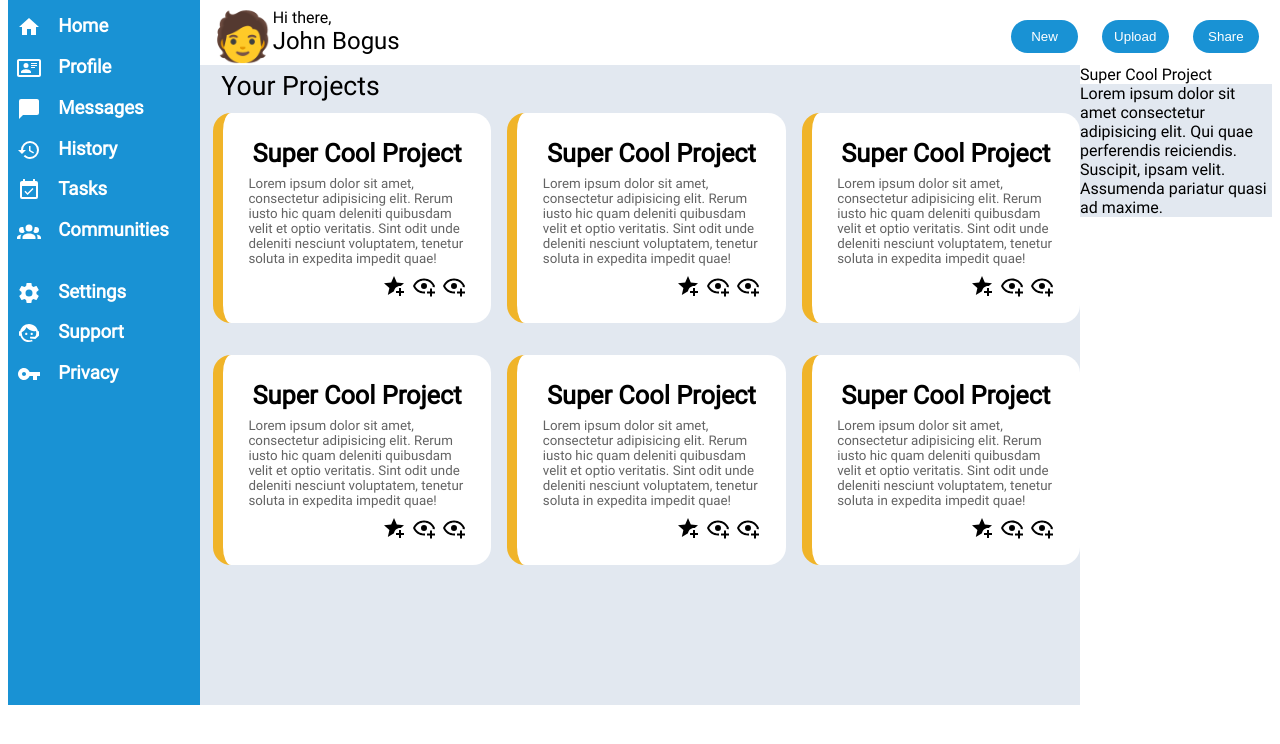
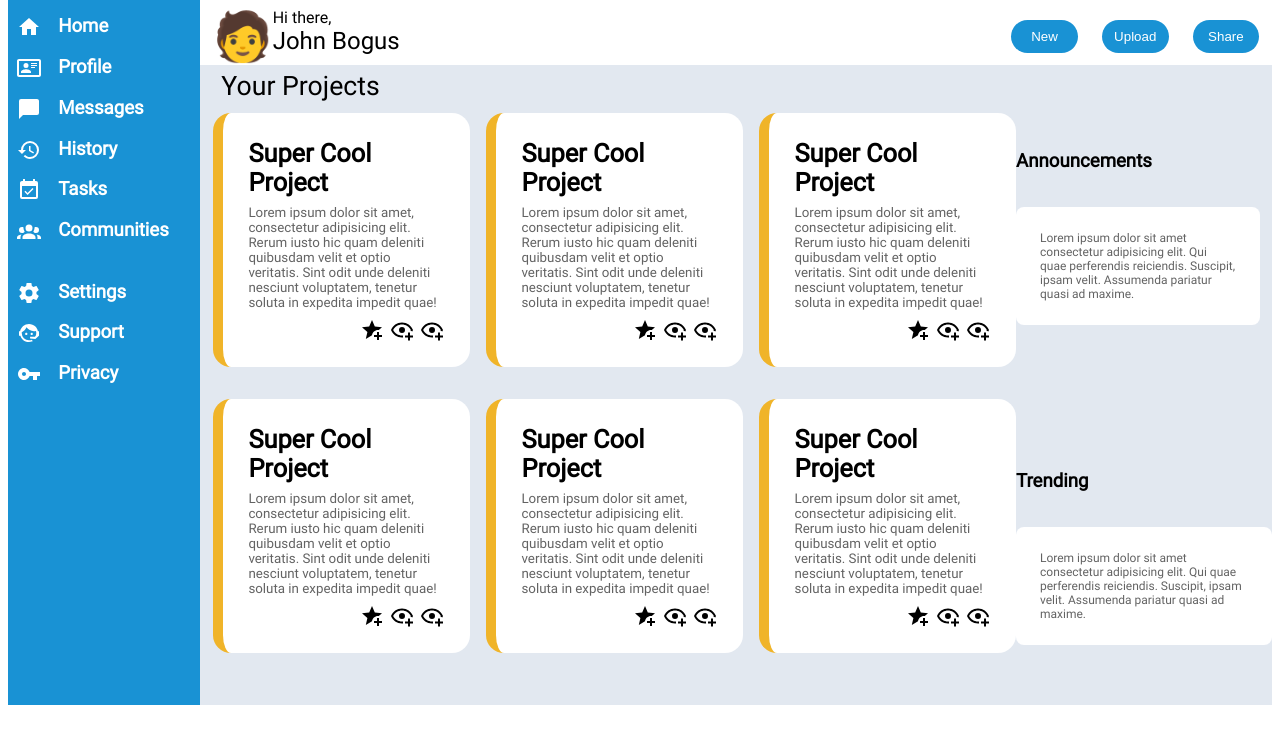
Before and after one commit to BingusBoy/dashboard-odin, a plain HTML site: page index.html in a window 1280 px wide. Shown: the part 52-796 px from the top of the page. Drawn offline with Linux system fonts and the light colour scheme.

Commit message:
add styling to infobar

```diff
--- a/index.html
+++ b/index.html
@@ -317,14 +317,23 @@
       </div>
       <div class="info">
         <div class="announcements">
-          <div class="header">Super Cool Project</div>
+          <div class="header">Announcements</div>
+          <div class="title">Lorem Ipsum</div>
           <div class="content">
             Lorem ipsum dolor sit amet consectetur adipisicing elit. Qui quae
             perferendis reiciendis. Suscipit, ipsam velit. Assumenda pariatur
             quasi ad maxime.
           </div>
         </div>
-        <div class="trending"></div>
+        <div class="trending">
+          <div class="header">Trending</div>
+          <div class="title">Lorem Ipsum</div>
+          <div class="content">
+            Lorem ipsum dolor sit amet consectetur adipisicing elit. Qui quae
+            perferendis reiciendis. Suscipit, ipsam velit. Assumenda pariatur
+            quasi ad maxime.
+          </div>
+        </div>
       </div>
     </div>
   </body>
--- a/style.css
+++ b/style.css
@@ -4,7 +4,7 @@
 }
 .container{
     display: grid;
-    grid-template-columns: 12em 1fr 12em;
+    grid-template-columns: 12em 1fr 16em;
     grid-template-rows: auto 1fr;
     font-family: roboto;
 }
@@ -163,8 +163,8 @@
     font-size: 10pt;
     text-align: left;
     font-weight: lighter;
+    width: calc(auto + 50px);
     color: #636363;
-    width: calc(auto + 50px);
 }
 .cbuttons{
     display: flex;
@@ -175,4 +175,40 @@
 .info{
     grid-column: 3/4;
     grid-row: 2/3;
+    background-color: #E2E8F0;
+    display: grid;
+    grid-template-rows: repeat(2, auto);
+    justify-content: center;
+    align-items: center;
 }
+.announcements,
+.trending{
+    display: grid;
+    grid-template-rows: 30% 30% 30%;
+    justify-content: center;
+    align-items: center;
+}
+.announcements .header,
+.trending .header{
+    /* text-align: center; */
+    margin-left: .4;
+    margin-bottom: .6em;
+    font-size: 14pt;
+    font-weight: 900;
+}
+.title{
+    font-size: 10pt;
+    grid-row: 2/3;
+    grid-column: 1/3;
+    font-weight: 900;
+    margin-left: 1.7em;
+}
+.announcements .content,
+.trending .content{
+    color: #636363;
+    font-size: 9pt;
+    grid-row: 3/4;
+    border-radius: 8px;
+    padding: 2em;
+    background-color: white;
+}
```
